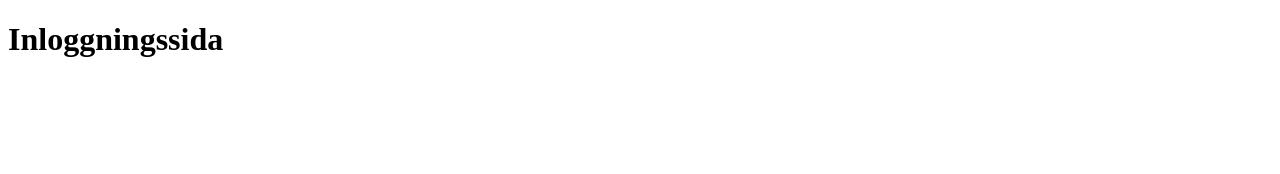
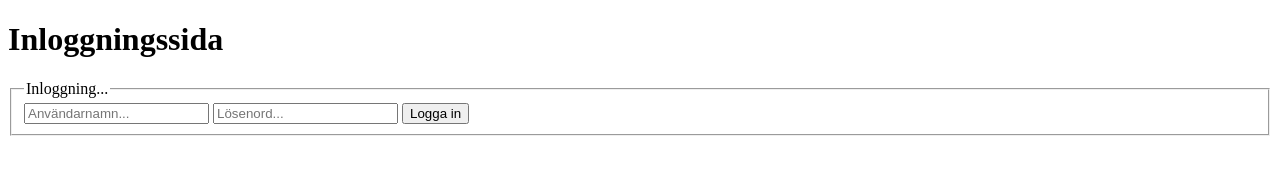
Before and after one commit to SamirWU20/2-inl-inloggningssida, a plain HTML site: page index.html in a window 1280 px wide. Drawn offline with Linux system fonts and the light colour scheme.

Commit message:
added input fields

```diff
--- a/index.html
+++ b/index.html
@@ -7,6 +7,13 @@
 </head>
 <body>
 	<h1>Inloggningssida</h1>
+
+	<fieldset>
+		<legend>Inloggning...</legend>
+		<input id="username" type="text" placeholder="Användarnamn...">
+		<input id="password" type="text" placeholder="Lösenord...">
+		<button id="loginButton">Logga in</button>
+	</fieldset>
 </body>
 
 <script src="script.js"></script>
--- a/script.js
+++ b/script.js
@@ -1,2 +1,7 @@
+//badly stored (public) secrets
 const username = "test";
 const password = "1234";
+
+const username = document.getElementById(username);
+const username = document.getElementById(password);
+const loginButton = document.getElementById(loginButton);
```
Also changed, not shown: kravspec.txt.
